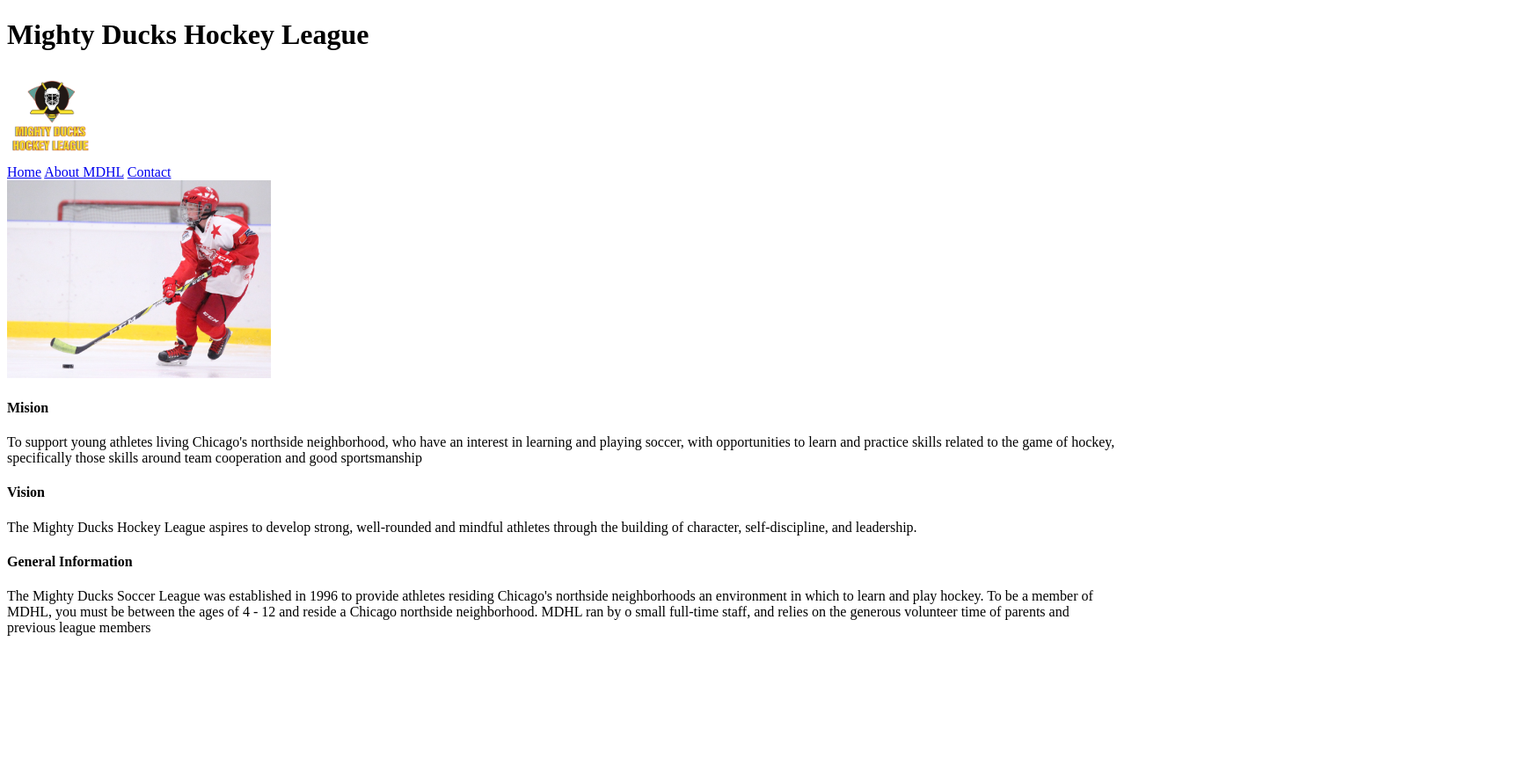
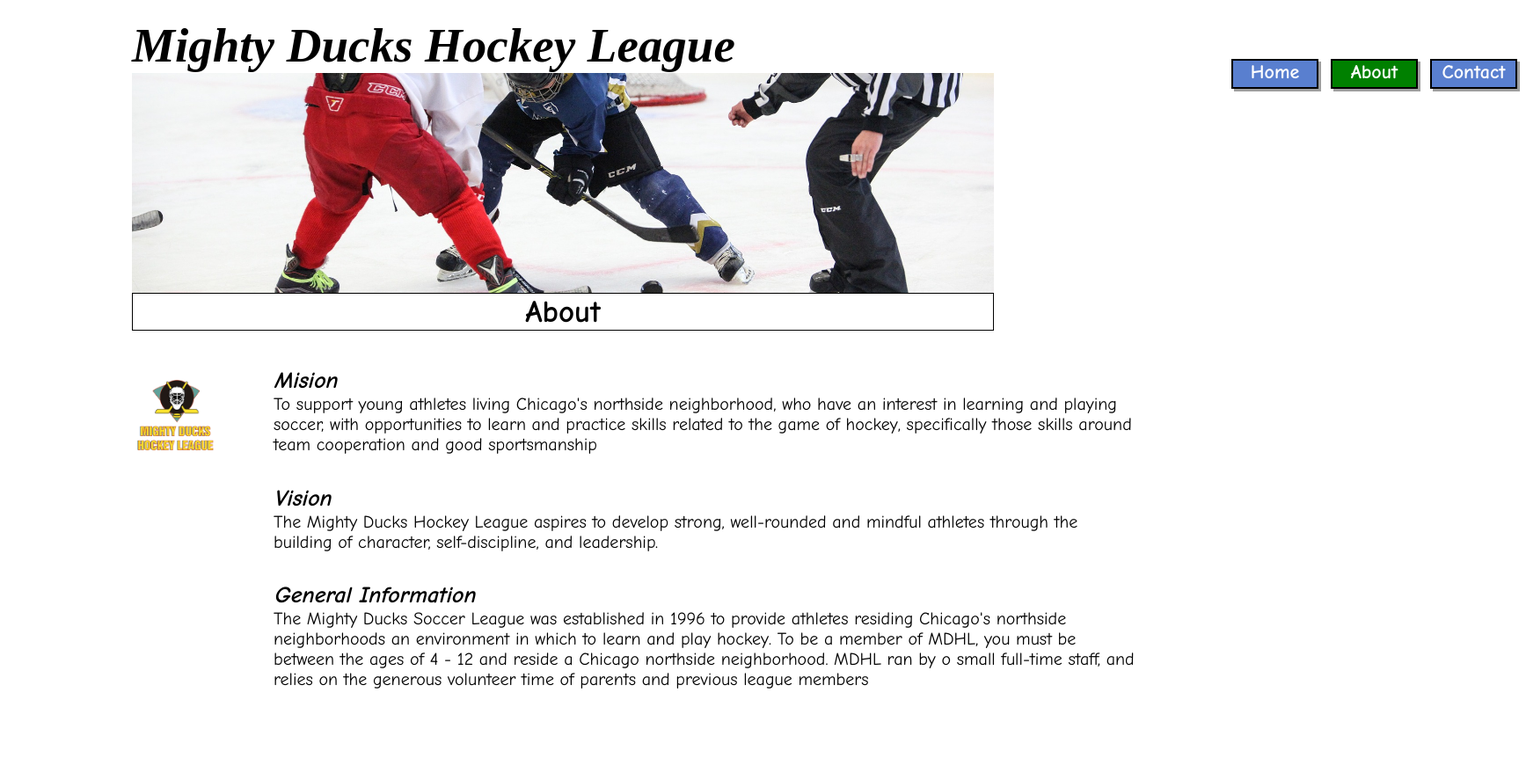
Before and after one commit to pilidd/Rodriguez_PilarTASK1, a plain HTML site: page about.html in a window 1280 px wide. Shown: the whole page at 88% size, 1735 px wide, since content can reach past the window. Before the commit the page ends 800 px from the top, so only its background shows below. Drawn offline with Linux system fonts and the light colour scheme.

Commit message:
subiendo task2

```diff
--- a/about.html
+++ b/about.html
@@ -4,46 +4,61 @@
     <meta charset="UTF-8">
     <meta http-equiv="X-UA-Compatible" content="IE=edge">
     <meta name="viewport" content="width=device-width, initial-scale=1.0">
+    <link rel="stylesheet" href="style.css">
+    <link href="https://fonts.googleapis.com/css2?family=Comic+Neue&display=swap" rel="stylesheet">
+    <link href="https://fonts.googleapis.com/css2?family=Comic+Neue:wght@700&display=swap" rel="stylesheet">
     <title>Document</title>
+
 </head>
 <body>
+    <h1 class="title">Mighty Ducks Hockey League</h1>
     <header>
-        <h1>Mighty Ducks Hockey League</h1>
-        <img src="LogoMightyducks-01.png" alt="Logo Mighty ducks" width="100">
-        <nav>
-            <a href="index.html">Home</a>
-            <a href="about.html">About MDHL</a>
-            <a href="contact.html">Contact</a>
-
+        <nav class="nav">
+            <a href="index.html" class="anchor-boton">Home</a>
+            <a href="#" class="anchor-boton active">About</a>
+            <a href="contact.html" class="anchor-boton">Contact</a>
         </nav>
     </header>
+
     <main>
-        <img src="hockey2.jpg" alt="imagen de hockey" width="300">
+
+        <h2 class="subtitle">About</h2>
+
+
+        <section>
+
+
+            <img src="LogoMightyducks-01.png" alt="Logo Mighty ducks" width="100" class="logo-img-about">
+
+            <div class="div-container-about">
                 <article>
-            <h4>Mision</h4>
-            <p>To support young athletes living Chicago's northside neighborhood, who have an interest in
+                    <h4 class="h4-info">Mision</h4>
+                    <p class="text-info">To support young athletes living Chicago's northside neighborhood, who have an interest in
                         learning and playing soccer, with opportunities to learn and practice skills related to the game of
                         hockey, specifically those skills around team cooperation and good sportsmanship</p>
                 </article>
 
                 <article>
-            <h4>Vision</h4>
-            <p>The Mighty Ducks Hockey League aspires to develop strong, well-rounded and mindful athletes
+                    <h4 class="h4-info">Vision</h4>
+                    <p class="text-info">The Mighty Ducks Hockey League aspires to develop strong, well-rounded and mindful athletes
                         through the building of character, self-discipline, and leadership.</p>
                 </article>
 
                 <article>
-            <h4>General Information</h4>
-            <p>The Mighty Ducks Soccer League was established in 1996 to provide athletes residing
+                    <h4 class="h4-info">General Information</h4>
+                    <p class="text-info">The Mighty Ducks Soccer League was established in 1996 to provide athletes residing
                         Chicago's northside neighborhoods an environment in which to learn and play hockey. To be a
                         member of MDHL, you must be between the ages of 4 - 12 and reside a Chicago northside
                         neighborhood. MDHL ran by o small full-time staff, and relies on the generous volunteer time of
                         parents and previous league members</p>
                 </article>
+            </div>
+
+        </section>
+    </main>
 
 
 
-    </main>
 
 </body>
 </html>
--- /dev/null
+++ b/style.css
@@ -0,0 +1,97 @@
+body {
+  margin: 20px 0px;
+  padding: 0 150px;
+}
+
+.title {
+  font-size: 55px;
+  margin: 0;
+  font-style: italic;
+}
+
+header {
+  height: 250px;
+  background-image: url("design1_image1.jpg");
+  background-position-y: -270px;
+  background-size: cover;
+  background-repeat: no-repeat;
+  background-color: #e67777;
+}
+
+.nav {
+  position: relative;
+  left: 1250px;
+  bottom: 16px;
+  width: fit-content;
+}
+
+.anchor-boton {
+  display: inline-block;
+  margin-right: 10px;
+  text-decoration: none;
+  color: white;
+  border: 2px solid black;
+  width: 95px;
+  height: 30px;
+  font-size: 22px;
+  background-color: #597fcf;
+  text-align: center;
+  font-family: 'Comic Neue', cursive;
+  font-weight: 600;
+  box-shadow: 3px 3px #7c7c7cb8;
+}
+
+.active{
+    background-color: green;
+}
+
+.subtitle{
+    font-size: 35px;
+    font-family: 'Comic Neue', cursive;
+    font-weight: bold;
+    margin: 0;
+    border: 1px solid black;
+    text-align: center;
+
+}
+
+.logo-img{
+    position: relative;
+    bottom: 120px;
+    margin-right: 70px;
+}
+
+.div-container{
+    display:inline-block;
+}
+
+.h4-info{
+    font-size: 26px;
+    margin-bottom: 0;
+    font-family: 'Comic Neue', cursive;
+    font-style: italic;
+}
+
+.text-info{
+    font-size: 20px;
+    margin-top: 0;
+    font-family: 'Comic Neue', cursive;
+}
+
+.div-container-about{
+    position: relative;
+    left: 161px;
+    bottom: 100px;
+}
+
+.logo-img-about{
+    position: relative;
+    top: 44px;
+}
+
+.div-container-contact{
+    display: inline-block;
+    position: relative;
+    left: 60px;
+    top: 3px;
+}
```
Also changed, not shown: contact.html (+25 -14 lines), index.html (+22 -15 lines), design1_image1.jpg (added), design1_image2.jpg (added). Lines whose indentation alone changed are shown as unchanged.
